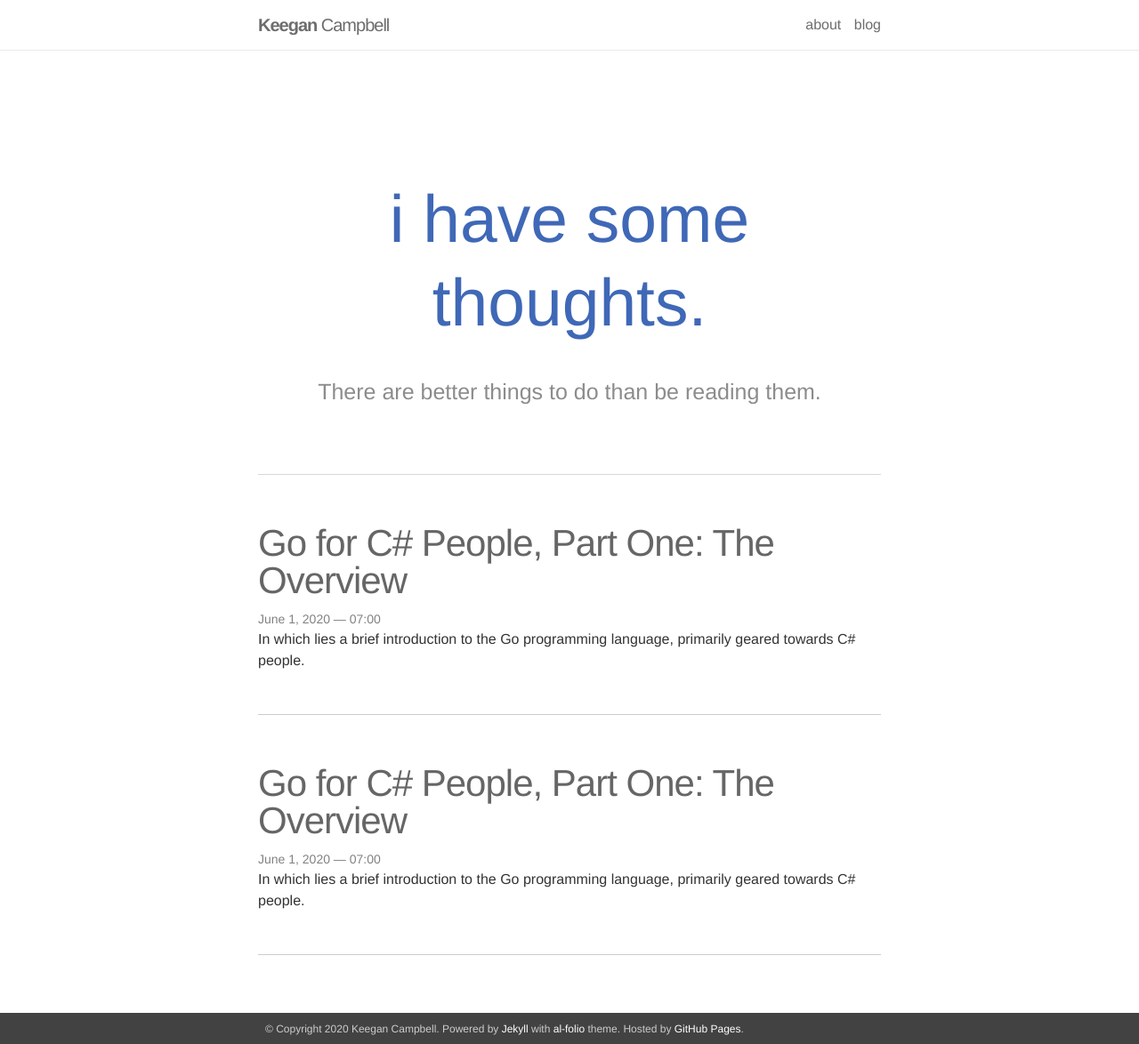
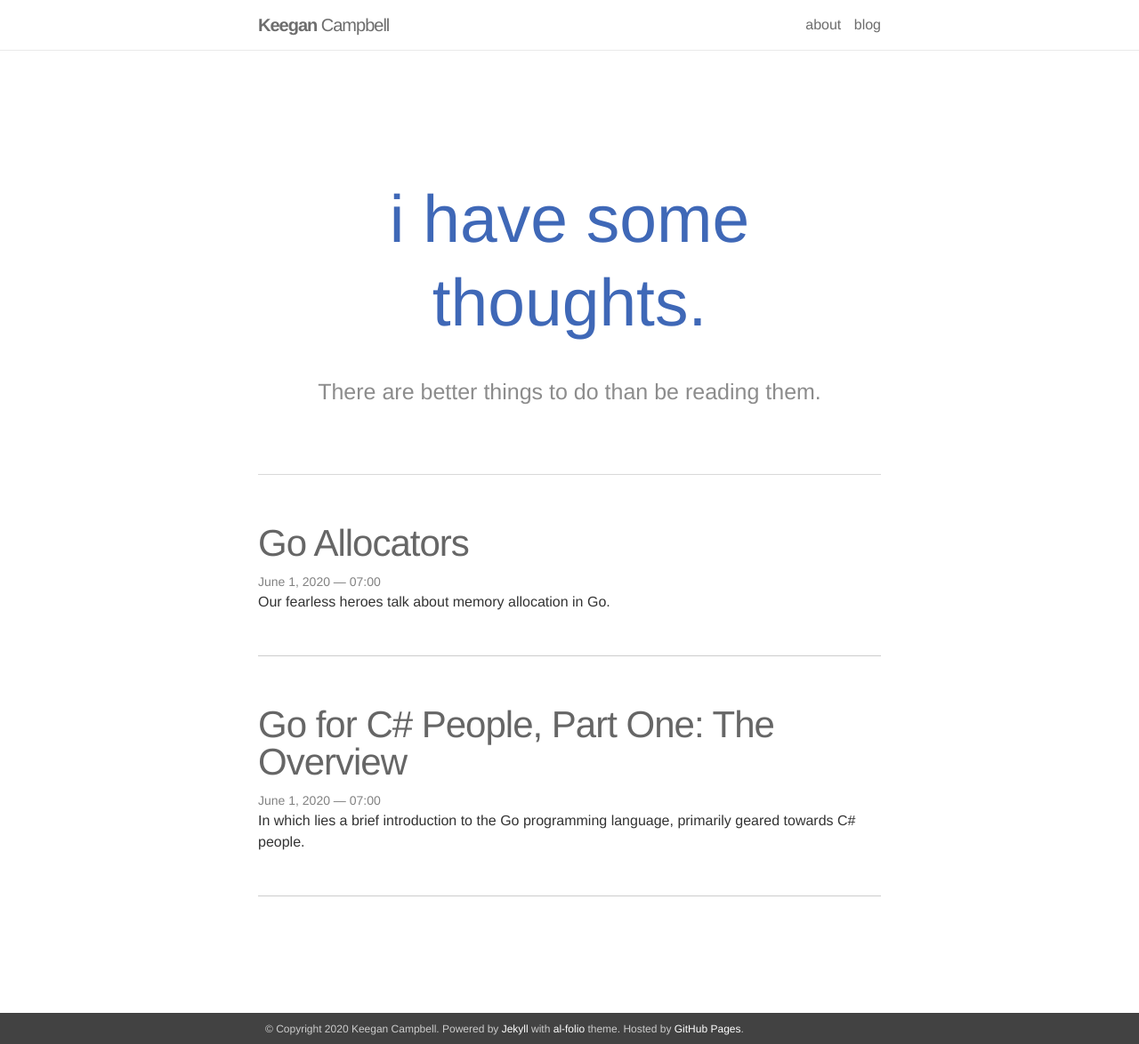
Before and after one commit to kfcampbell/kfcampbell.github.io, a Jekyll site: the page built from blog/index.html, in a window 1280 px wide and 1174 px high. Shown: the whole window at 89% size. Built offline with Jekyll 4.4.1, drawn with Linux system fonts in a browser that asks for light colours; nearby versions of some CDN libraries; the list of posts is cut into pages by our own code.

Commit message:
Retitle this

````diff
--- a/_posts/2020-06-09-go-allocators.markdown
+++ b/_posts/2020-06-09-go-allocators.markdown
@@ -1,8 +1,8 @@
 ---
 layout: post
-title: "Go for C# People, Part One: The Overview"
+title: "Go Allocators"
 date: 2020-06-01 00:00:00-0700
-description: In which lies a brief introduction to the Go programming language, primarily geared towards C# people.
+description: Our fearless heroes talk about memory allocation in Go.
 ---
 
 I was driving and listening to [episode 100 of the Go Time podcast](https://changelog.com/gotime/100) the other day, and heard something from language creator Rob Pike that gave me pause: there's actually two allocators in Go, `new` and `make`.
@@ -44,7 +44,7 @@ type ContrivedExample struct {
 
 func main() {
     ex := &ContrivedExample{}
-    ex.Text = "This feels familiar."
+	ex.Text = "This feels familiar."
 	fmt.Printf(ex.Text) // This feels familiar.
 }
 ```
````
